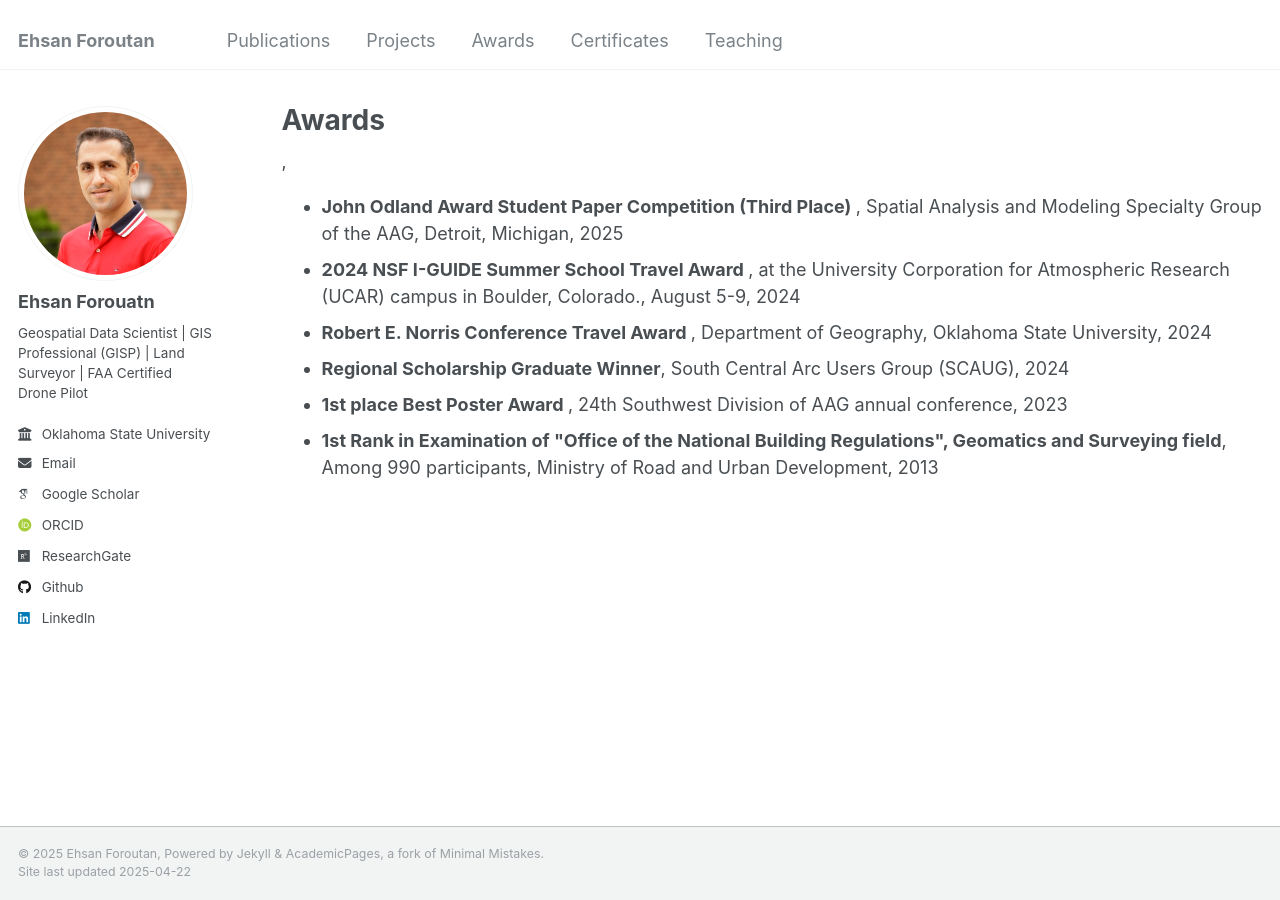
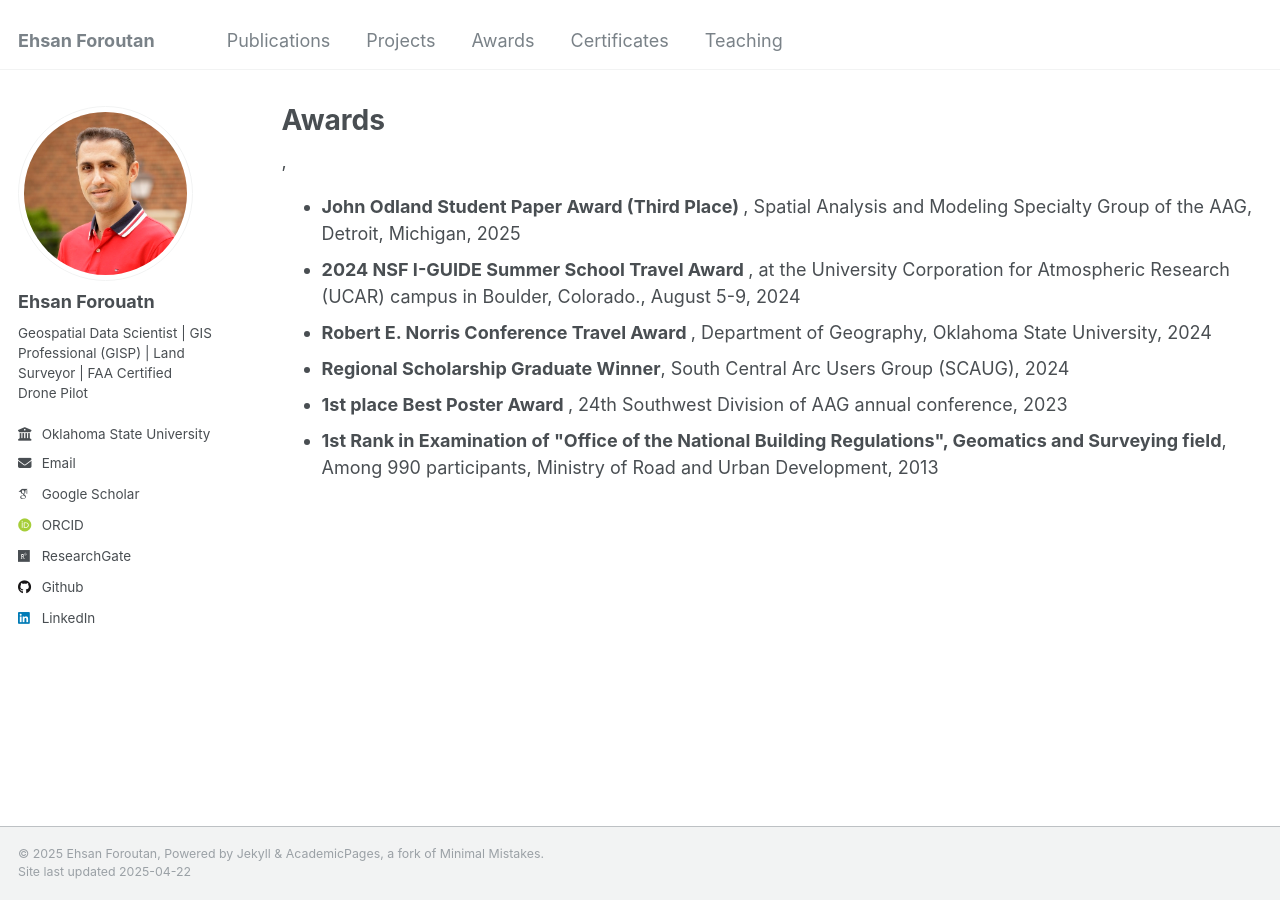
Before and after one commit to eforoutan/eforoutan.github.io, a Jekyll site: the page built from _pages/awards.html, in a window 1280 px wide. Built offline with Jekyll 4.4.1, drawn with Linux system fonts in a browser that asks for light colours; some web fonts are replaced.

Commit message:
Update awards.html

```diff
--- a/_pages/awards.html
+++ b/_pages/awards.html
@@ -9,7 +9,7 @@ author_profile: true
 
 
 <ul>
-  <li><strong>John Odland Award Student Paper Competition (Third Place) </strong>, Spatial Analysis and Modeling Specialty Group of the AAG, Detroit, Michigan, 2025 </li>
+  <li><strong>John Odland Student Paper Award (Third Place) </strong>, Spatial Analysis and Modeling Specialty Group of the AAG, Detroit, Michigan, 2025 </li>
   <li><strong>
 2024 NSF I-GUIDE Summer School Travel Award </strong>, at the University Corporation for Atmospheric Research (UCAR) campus in Boulder, Colorado., August 5-9, 2024 </li>
   <li><strong>Robert E. Norris Conference Travel Award </strong>, Department of Geography, Oklahoma State University, 2024 </li>
```
